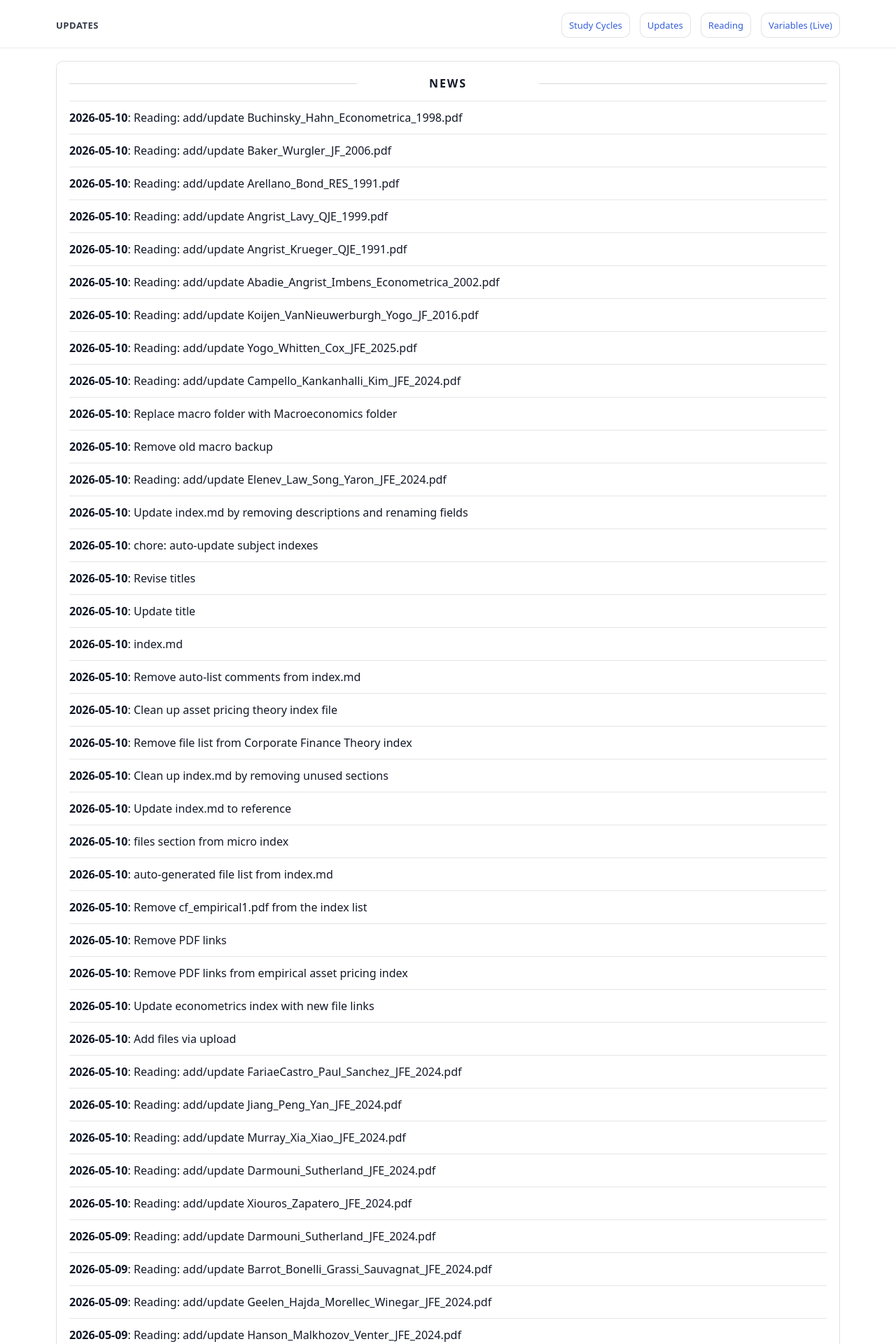
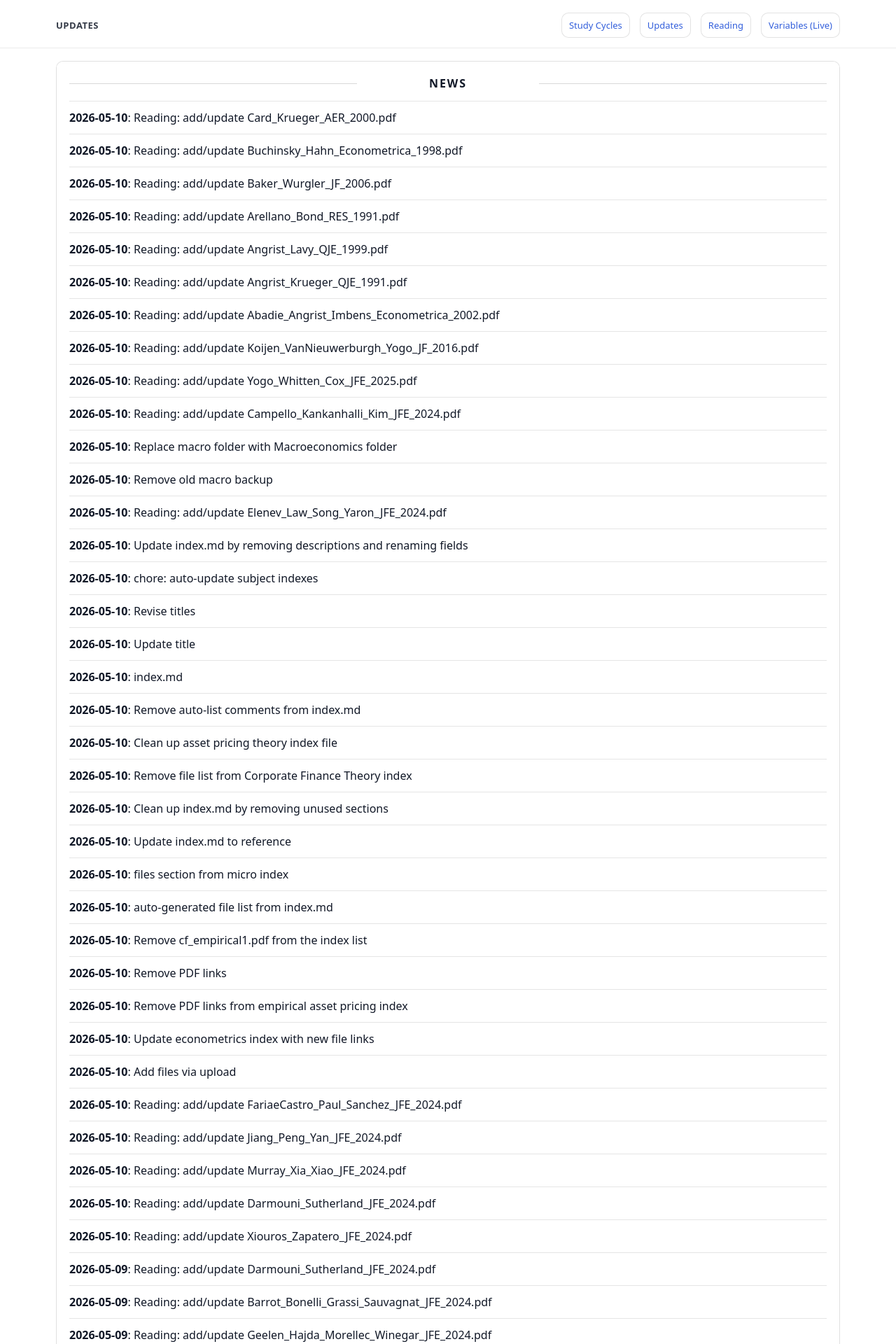
Before and after one commit to yaxinzn/study-archive, a Jekyll site: the page built from updates/index.md, in a window 1280 px wide. Shown: the top 1920 px of the page at 70% size. Built offline with Jekyll 4.4.1, drawn with Linux system fonts in a browser that asks for light colours; some of the changed text lies outside the part shown.

Commit message:
chore: update NEWS feed

```diff
--- a/_data/news.yml
+++ b/_data/news.yml
@@ -1,4 +1,7 @@
 # Auto-generated update history (sorted newest -> oldest). Do not edit manually.
+- ts: "1778411822"
+  date: "2026-05-10"
+  title: "Reading: add/update Card_Krueger_AER_2000.pdf"
 - ts: "1778411287"
   date: "2026-05-10"
   title: "Reading: add/update Buchinsky_Hahn_Econometrica_1998.pdf"
```
